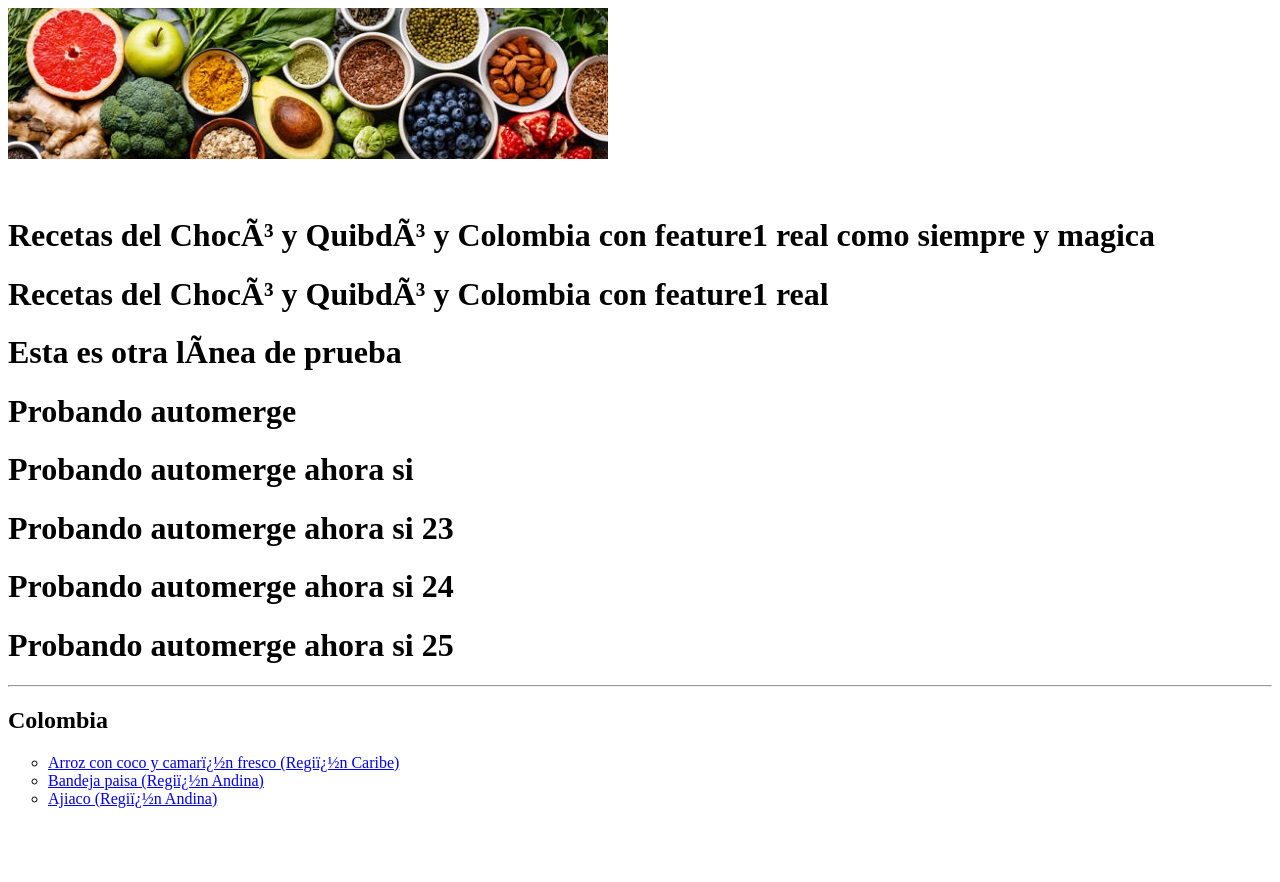
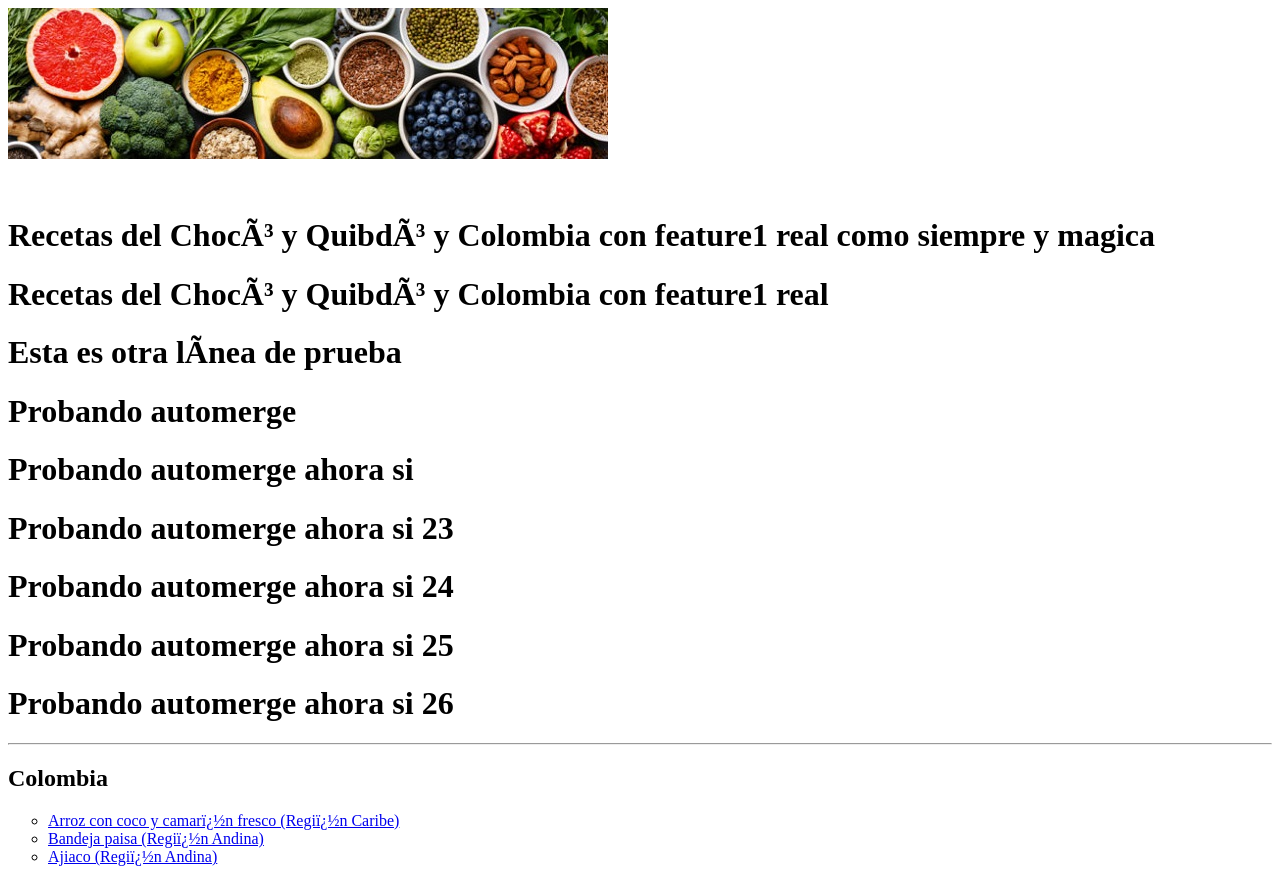
Before and after one commit to AbelardoCuesta/recetario, a plain HTML site: page recetas/index.html in a window 1280 px wide. Before the commit the page ends 824 px from the top, so only its background shows below. Drawn offline with Linux system fonts and the light colour scheme.

Commit message:
Merge branch 'feature3' into develop

```diff
--- a/recetas/index.html
+++ b/recetas/index.html
@@ -17,6 +17,7 @@
 <H1 ID="titulo1">Probando automerge ahora si 23</H1>
 <H1 ID="titulo1">Probando automerge ahora si 24</H1>
 <H1 ID="titulo1">Probando automerge ahora si 25</H1>
+<H1 ID="titulo1">Probando automerge ahora si 26</H1>
 
 
 	<P><HR></HR>
```
